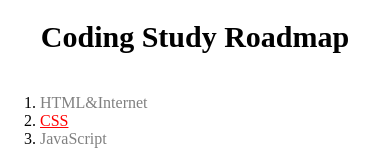
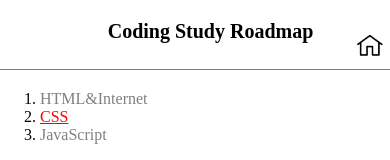
Before and after one commit to fnfn0901/StudyRoadmap, a plain HTML site: page CSS.html in a window 390 px wide. Shown: the top 160 px of the page. Drawn offline with Linux system fonts and the light colour scheme.

Commit message:
Add files via upload

```diff
--- a/CSS.html
+++ b/CSS.html
@@ -6,7 +6,11 @@
   <link rel="stylesheet" href="style.css">
 </head>
 <body>
-  <h1><a href="index.html" style=color:black;>Coding Study Roadmap</a></h1>
+  <div id="grid2"><h1><a href="index.html" style=color:black;>Coding Study Roadmap</a></h1>
+    <div id="article2">
+      <img src="HOME.png" width="100%">
+    </div>
+  </div>
     <div id="grid">
       <ol class="list">
       <li><a href="HTML&internet.html" >HTML&Internet</a></li>
--- a/style.css
+++ b/style.css
@@ -5,7 +5,6 @@ a{
 h1{
   font-size: 40px;
   text-align:center;
-  border-bottom:1px solid gray;
   margin: 0;
   padding:20px;
 }
@@ -30,6 +29,17 @@ iframe {
 }
 #article{
   padding-left: 35px;
+  padding-right: 20px;
+}
+#grid2{
+  display: grid;
+  padding-left: 71px;
+  grid-template-columns: 1fr 70px;
+  border-bottom:1px solid gray;
+}
+#article2{
+  margin: 0;
+  padding-top: 25px;
 }
 @media(max-width:550px) {
   #grid{
@@ -38,8 +48,19 @@ iframe {
   .list{
     border-right: none;
   }
+}
+@media(max-width:650px){
   h1{
-    border-bottom:none;
     font-size: 30px;
   }
+  #grid2{
+    grid-template-columns: 1fr 50px;
 }
+@media(max-width:540px){
+  h1{
+    font-size: 20px;
+  }
+  #grid2{
+    grid-template-columns: 1fr 40px;
+}
+}
```
Also changed, not shown: HTML&Internet.html (+5 -1 lines), Javascript.html (+4 -5 lines).
